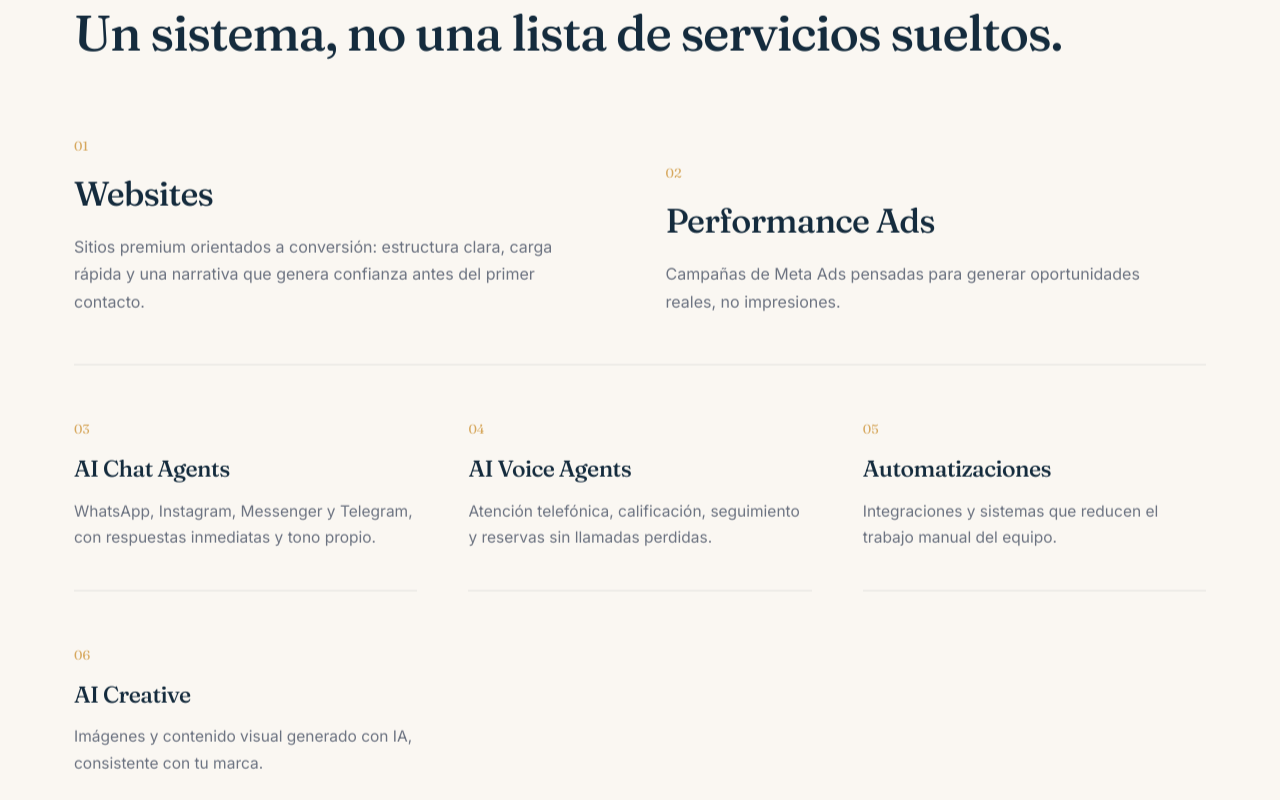
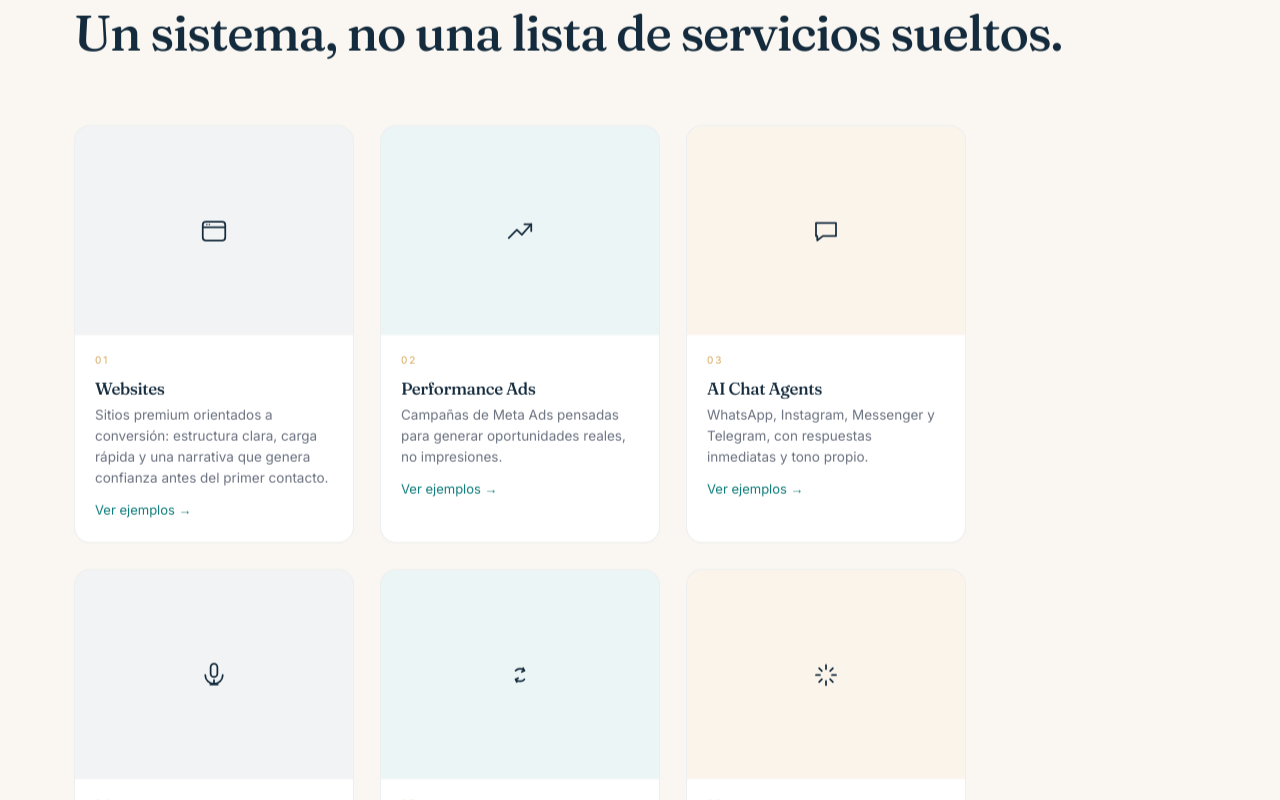
Before and after one commit to Denjm9319/sanchez-maldonado-landing, a React (Vite) app: page / in a window 1280 px wide. Shown: the part 1720-2520 px from the top of the page. Built offline with nearby package versions, Linux system fonts and the light colour scheme.

Commit message:
Redesign Services as cards matching the Projects visual style, linking to /proyectos
Each service now uses the same card layout as the project/concept grid
(icon panel + title + short description + CTA), instead of the older
numbered text-list layout, for visual consistency across the site.

```diff
--- a/src/components/Services.tsx
+++ b/src/components/Services.tsx
@@ -1,38 +1,102 @@
+import { Link } from "react-router-dom";
 import Reveal from "./Reveal";
 
-const FEATURED = [
+function IconWebsite() {
+  return (
+    <svg width="30" height="30" viewBox="0 0 24 24" fill="none" stroke="currentColor" strokeWidth="1.4">
+      <rect x="3" y="4.5" width="18" height="15" rx="2.5" />
+      <line x1="3" y1="9" x2="21" y2="9" />
+      <circle cx="6.3" cy="6.75" r="0.6" fill="currentColor" stroke="none" />
+      <circle cx="8.3" cy="6.75" r="0.6" fill="currentColor" stroke="none" />
+    </svg>
+  );
+}
+function IconAds() {
+  return (
+    <svg width="30" height="30" viewBox="0 0 24 24" fill="none" stroke="currentColor" strokeWidth="1.4">
+      <path d="M3 17.5 9.5 11l4 4L21 6.5" strokeLinecap="round" strokeLinejoin="round" />
+      <path d="M15.5 6.5H21v5.5" strokeLinecap="round" strokeLinejoin="round" />
+    </svg>
+  );
+}
+function IconChat() {
+  return (
+    <svg width="30" height="30" viewBox="0 0 24 24" fill="none" stroke="currentColor" strokeWidth="1.4">
+      <path d="M4 5.5h16v10.5H9.5L5 19.5V16H4z" strokeLinejoin="round" />
+    </svg>
+  );
+}
+function IconVoice() {
+  return (
+    <svg width="30" height="30" viewBox="0 0 24 24" fill="none" stroke="currentColor" strokeWidth="1.4">
+      <path
+        d="M5 12a7 7 0 0 0 14 0M12 16v3.5M9 19.5h6"
+        strokeLinecap="round"
+      />
+      <rect x="9.3" y="3" width="5.4" height="10.5" rx="2.7" />
+    </svg>
+  );
+}
+function IconAutomation() {
+  return (
+    <svg width="30" height="30" viewBox="0 0 24 24" fill="none" stroke="currentColor" strokeWidth="1.4">
+      <path
+        d="M8.5 8.5a4 3 0 0 1 7 0M15.5 15.5a4 3 0 0 1-7 0"
+        strokeLinecap="round"
+      />
+      <path d="m14.5 6.5 1 2-2 1M9.5 17.5l-1-2 2-1" strokeLinecap="round" strokeLinejoin="round" />
+    </svg>
+  );
+}
+function IconCreative() {
+  return (
+    <svg width="30" height="30" viewBox="0 0 24 24" fill="none" stroke="currentColor" strokeWidth="1.4">
+      <path
+        d="M12 4v3.2M12 16.8V20M4 12h3.2M16.8 12H20M6.5 6.5l2.2 2.2M15.3 15.3l2.2 2.2M17.5 6.5l-2.2 2.2M8.7 15.3l-2.2 2.2"
+        strokeLinecap="round"
+      />
+    </svg>
+  );
+}
+
+const TINTS = ["bg-navy/[0.055]", "bg-teal/[0.08]", "bg-gold/[0.12]"];
+
+const SERVICES = [
   {
     n: "01",
     title: "Websites",
     text: "Sitios premium orientados a conversión: estructura clara, carga rápida y una narrativa que genera confianza antes del primer contacto.",
+    Icon: IconWebsite,
   },
   {
     n: "02",
     title: "Performance Ads",
     text: "Campañas de Meta Ads pensadas para generar oportunidades reales, no impresiones.",
+    Icon: IconAds,
   },
-];
-
-const SERVICES = [
   {
     n: "03",
     title: "AI Chat Agents",
     text: "WhatsApp, Instagram, Messenger y Telegram, con respuestas inmediatas y tono propio.",
+    Icon: IconChat,
   },
   {
     n: "04",
     title: "AI Voice Agents",
     text: "Atención telefónica, calificación, seguimiento y reservas sin llamadas perdidas.",
+    Icon: IconVoice,
   },
   {
     n: "05",
     title: "Automatizaciones",
     text: "Integraciones y sistemas que reducen el trabajo manual del equipo.",
+    Icon: IconAutomation,
   },
   {
     n: "06",
     title: "AI Creative",
     text: "Imágenes y contenido visual generado con IA, consistente con tu marca.",
+    Icon: IconCreative,
   },
 ];
 
@@ -40,25 +104,30 @@ export default function Services() {
   return (
     <Reveal id="servicios" className="max-w-[1180px] mx-auto px-6 py-[clamp(78px,11vw,150px)]">
       <p className="text-[11px] tracking-[0.3em] uppercase text-teal mb-5">Servicios</p>
-      <h2 className="text-[clamp(30px,4.2vw,50px)] leading-[1.12] max-w-[20em] mb-[clamp(40px,6vw,72px)] [text-wrap:pretty]">
+      <h2 className="text-[clamp(30px,4.2vw,50px)] leading-[1.12] max-w-[20em] mb-[clamp(38px,5vw,64px)] [text-wrap:pretty]">
         Un sistema, no una lista de servicios sueltos.
       </h2>
-      <div className="grid gap-[clamp(28px,4vw,56px)] [grid-template-columns:repeat(auto-fit,minmax(min(100%,300px),1fr))]">
-        <div className="col-span-full grid gap-[clamp(28px,4vw,56px)] items-end pb-[clamp(28px,4vw,48px)] border-b border-navy/10 [grid-template-columns:repeat(auto-fit,minmax(min(100%,300px),1fr))]">
-          {FEATURED.map((s) => (
-            <div key={s.n}>
-              <span className="font-display text-[13px] text-gold">{s.n}</span>
-              <h3 className="text-[clamp(26px,3vw,34px)] my-3 mb-3.5">{s.title}</h3>
-              <p className="text-secondary leading-[1.7] text-base max-w-[30em]">{s.text}</p>
-            </div>
-          ))}
-        </div>
-        {SERVICES.map((s) => (
-          <div key={s.n} className="pb-[clamp(24px,3vw,40px)] border-b border-navy/10">
-            <span className="font-display text-[13px] text-gold">{s.n}</span>
-            <h3 className="text-[23px] my-3">{s.title}</h3>
-            <p className="text-secondary leading-[1.7] text-[15.5px]">{s.text}</p>
-          </div>
+      <div className="grid gap-[clamp(18px,2.4vw,26px)] [grid-template-columns:repeat(auto-fit,minmax(min(100%,240px),280px))]">
+        {SERVICES.map((s, i) => (
+          <Link
+            key={s.n}
+            to="/proyectos"
+            className="group bg-white rounded-[16px] overflow-hidden border border-navy/[0.08] block"
+          >
+            <span
+              className={`flex items-center justify-center aspect-[4/3] ${TINTS[i % TINTS.length]} text-navy transition-transform duration-500 ease-[cubic-bezier(.22,.61,.36,1)]`}
+            >
+              <span className="group-hover:scale-110 transition-transform duration-500 ease-[cubic-bezier(.22,.61,.36,1)]">
+                <s.Icon />
+              </span>
+            </span>
+            <span className="block pt-[18px] px-5 pb-[22px]">
+              <span className="text-[10px] tracking-[0.2em] uppercase text-gold block">{s.n}</span>
+              <h3 className="text-[17px] mt-2 mb-1 text-navy">{s.title}</h3>
+              <span className="text-[13.5px] text-secondary leading-[1.55] block">{s.text}</span>
+              <span className="text-[13px] text-teal mt-3 block group-hover:text-navy">Ver ejemplos →</span>
+            </span>
+          </Link>
         ))}
       </div>
     </Reveal>
```
